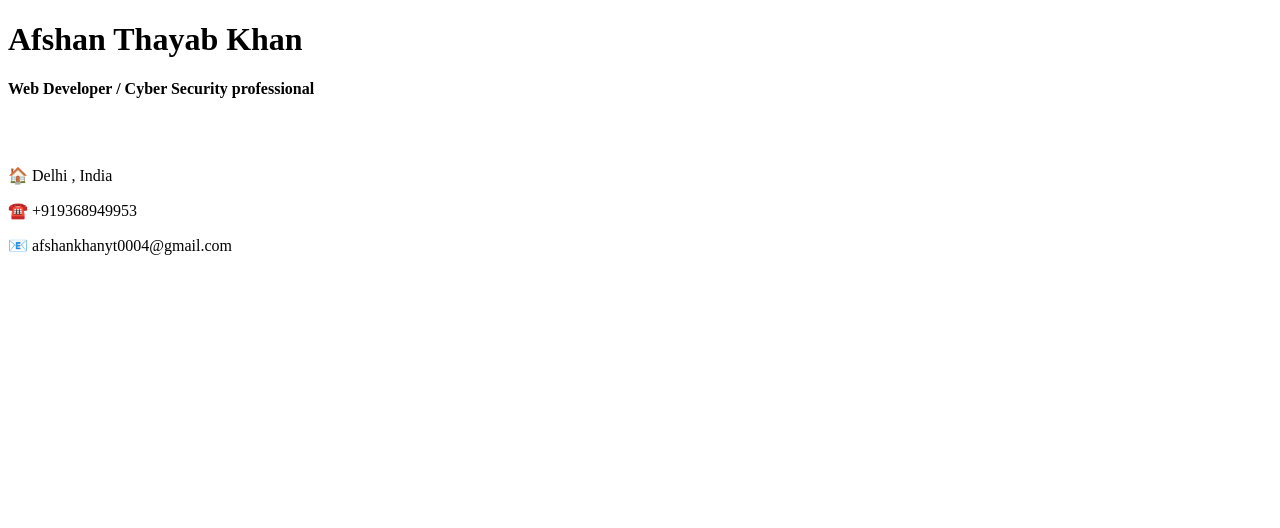
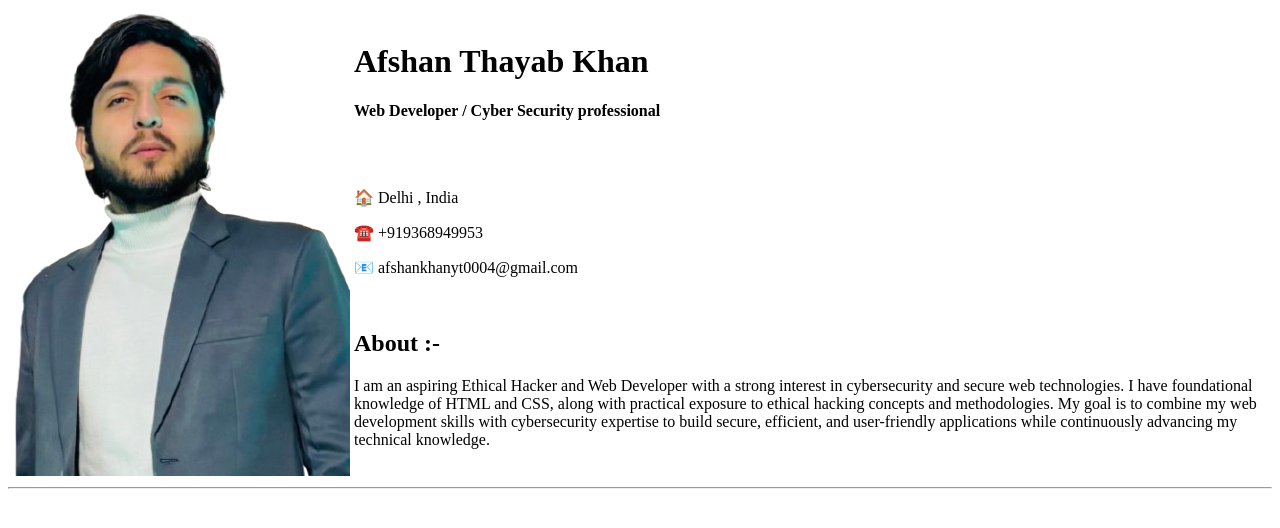
Before and after one commit to thafshan/Resume, a plain HTML site: page index.html in a window 1280 px wide. Drawn offline with Linux system fonts and the light colour scheme.

Commit message:
image and about section

```diff
--- a/index.html
+++ b/index.html
@@ -6,13 +6,23 @@
     <title>Afshan's Resume</title>
 </head>
 <body>
-    <h1>Afshan Thayab Khan</h1>
+    <table>
+    <tr>
+        <td> <img src="Resume image.png" alt="My Image" align="left"></td>
+        <td>
+            <h1>Afshan Thayab Khan</h1>
     <p><b>Web Developer / Cyber Security professional </b></p>
     <br>
     <br>
     <p>🏠 Delhi , India</p>
     <p>☎️ +919368949953</p>
     <p>📧 afshankhanyt0004@gmail.com</p>
-
+<br>
+<h2>About :-</h2>
+<p>I am an aspiring Ethical Hacker and Web Developer with a strong interest in cybersecurity and secure web technologies. I have foundational knowledge of HTML and CSS, along with practical exposure to ethical hacking concepts and methodologies. My goal is to combine my web development skills with cybersecurity expertise to build secure, efficient, and user-friendly applications while continuously advancing my technical knowledge.</p>
+        </td>
+    </tr>
+    </table>
+    <hr>
 </body>
 </html>
```
Also changed, not shown: Resume image.png (added).
